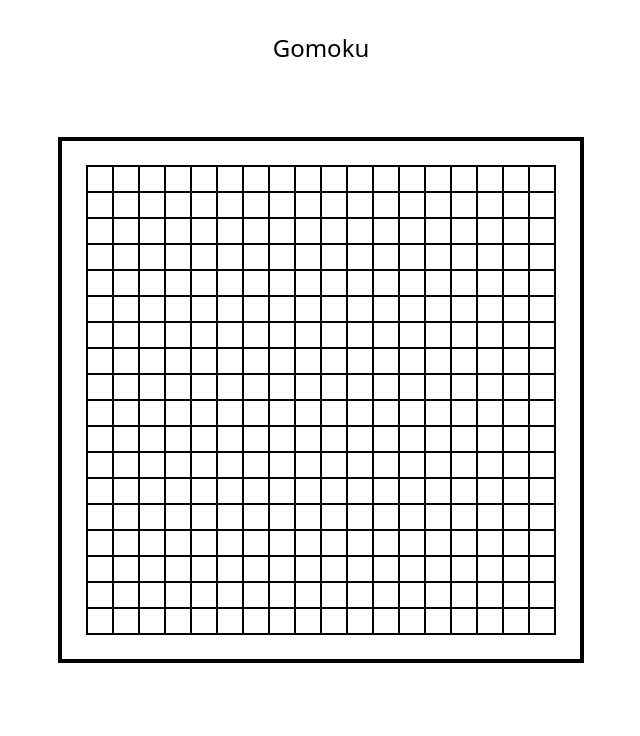
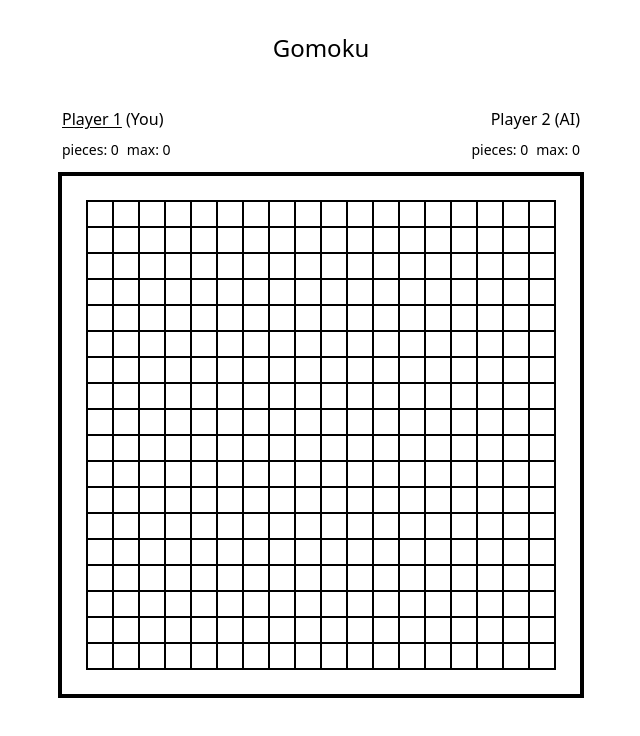
Before and after one commit to trixky/gomoku, a SvelteKit app in the folder client/: page / in a window 1280 px wide. Shown: the top 736 px of the page, without its empty margins (319-959 px from the left). Built offline with nearby package versions, Linux system fonts and the light colour scheme.

Commit message:
[Dev] player infos: add player infos

```diff
--- /dev/null
+++ b/client/src/components/board/top.svelte
@@ -0,0 +1,92 @@
+<!-- ========================= SCRIPT -->
+<script lang="ts">
+
+export let mode_ia: boolean;
+export let turn: 1 | 2;
+
+let player_1 = {
+    pieces_nbr: 0,
+    max: 0,
+}
+
+let player_2 = {
+    pieces_nbr: 0,
+    max: 0,
+}
+
+</script>
+
+<!-- ========================= HTML -->
+<div class="top-container">
+    <div class="player-container left">
+        <h2>
+        <span class:turn={turn === 1}>
+            Player 1
+        </span>
+            {#if mode_ia}
+            <span class="opacity-20">
+                (You)
+            </span>
+            {/if}
+        </h2>
+        <div class="player-infos left">
+            <p>pieces: {player_1.pieces_nbr}</p>
+            <p>max: {player_1.max}</p>
+        </div>
+    </div>
+    <div class="player-container right">
+        <h2>
+            <span class:turn={turn === 2}>
+                Player 2
+            </span>
+            {#if mode_ia}
+            <span class="opacity-20">
+                (AI)
+            </span>
+            {/if}
+        </h2>
+        <div class="player-infos right">
+            <p>pieces: {player_2.pieces_nbr}</p>
+            <p>max: {player_2.max}</p>
+        </div>
+    </div>
+</div>
+
+<!-- ========================= CSS -->
+<style lang="postcss">
+    .top-container {
+        @apply flex justify-between mb-2;
+    }
+
+    .player-container {
+        @apply p-1;
+    }
+
+    .player-infos {
+        @apply flex pt-[9px];
+    }
+
+    .player-container.left > h2 {
+        @apply text-left;
+    }
+
+    .player-container.right > h2 {
+        @apply text-right;
+    }
+
+    .player-container.left > .player-infos > p {
+        @apply mr-2;
+    }
+
+    .player-container.right > .player-infos > p {
+        @apply ml-2;
+    }
+
+    .player-infos > p {
+        @apply flex text-sm;
+    }
+
+    .turn {
+        @apply underline underline-offset-2;
+    }
+</style>
--- a/client/src/routes/+layout.svelte
+++ b/client/src/routes/+layout.svelte
@@ -15,7 +15,7 @@
 <!-- ========================= CSS -->
 <style lang="postcss">
     main {
-        @apply flex justify-center items-center;
+        @apply flex flex-col justify-center items-center;
         height: var(--main-height);
     }
 </style>
--- a/client/src/routes/+page.svelte
+++ b/client/src/routes/+page.svelte
@@ -1,8 +1,15 @@
 <!-- ========================= SCRIPT -->
 <script lang="ts">
 	import Board from '../components/board/board.svelte';
+	import TopBoard from '../components/board/top.svelte';
+
+    let mode_ia = true;
+    let turn: 1 | 2 = 1;
 </script>
 
 <!-- ========================= HTML -->
 
-<Board />
+<div class="game">
+    <TopBoard mode_ia={mode_ia} turn={turn}/>
+    <Board />
+</div>
```
